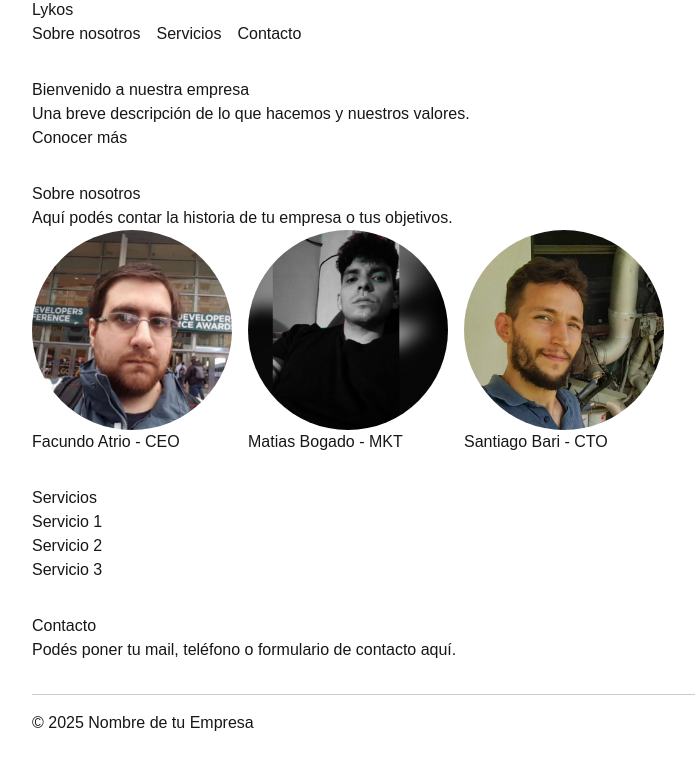
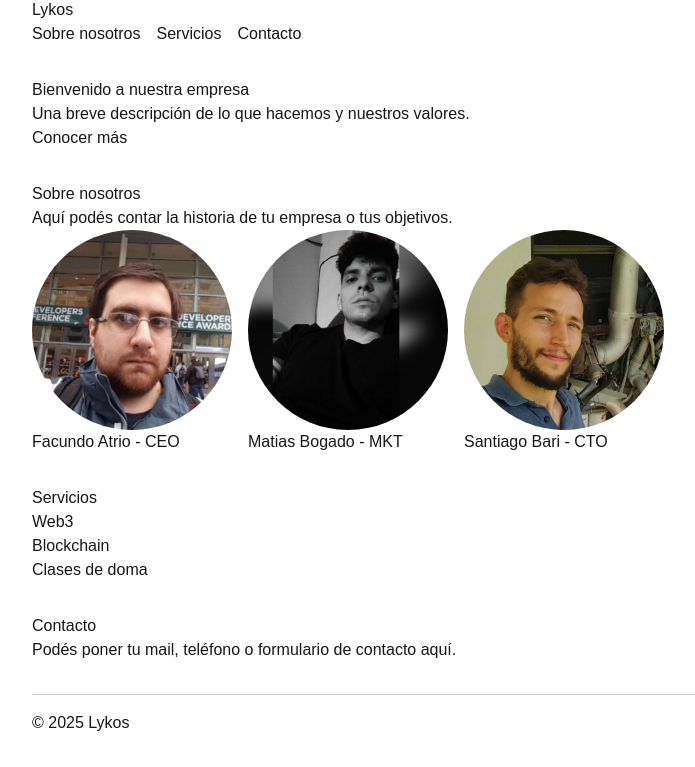
Before and after one commit to SantiagoBari/webLycos, a Next.js app: page / in a window 1280 px wide. Shown: the part 534-1301 px from the top of the page, without its empty margins (0-695 px from the left). Built offline with nearby package versions, Linux system fonts and the light colour scheme.

Commit message:
cambios en header

```diff
--- a/src/app/page.tsx
+++ b/src/app/page.tsx
@@ -7,11 +7,19 @@ export default function HomePage() {
     <main style={{ fontFamily: 'sans-serif', padding: '2rem' }}>
       {/* Header */}
       <header style={{ marginBottom: '2rem' }}>
+        <ul>
+          <li>
             <Image
               src="/Logo.jpeg"
               width={500}
               height={500} alt={''}         />
+          </li>
+          <li>
+            <ol>
+              <li>
                 <h1>Lykos</h1>
+              </li>
+              <li>
                 <nav>
                   <ul style={{ display: 'flex', gap: '1rem', listStyle: 'none', padding: 0 }}>
                     <li><a href="#about">Sobre nosotros</a></li>
@@ -19,6 +27,10 @@ export default function HomePage() {
                     <li><a href="#contact">Contacto</a></li>
                   </ul>
                 </nav>
+              </li>
+            </ol>
+          </li>
+        </ul>
       </header>
 
       {/* Hero Section */}
@@ -64,9 +76,9 @@ export default function HomePage() {
       <section id="services" style={{ marginBottom: '2rem' }}>
         <h3>Servicios</h3>
         <ul>
-          <li>Servicio 1</li>
-          <li>Servicio 2</li>
-          <li>Servicio 3</li>
+          <li>Web3</li>
+          <li>Blockchain</li>
+          <li>Clases de doma</li>
         </ul>
       </section>
 
@@ -78,7 +90,7 @@ export default function HomePage() {
 
       {/* Footer */}
       <footer style={{ marginTop: '2rem', borderTop: '1px solid #ccc', paddingTop: '1rem' }}>
-        <p>© {new Date().getFullYear()} Nombre de tu Empresa</p>
+        <p>© {new Date().getFullYear()} Lykos</p>
       </footer>
     </main>
   );
```
Lines whose indentation alone changed are shown as unchanged.
